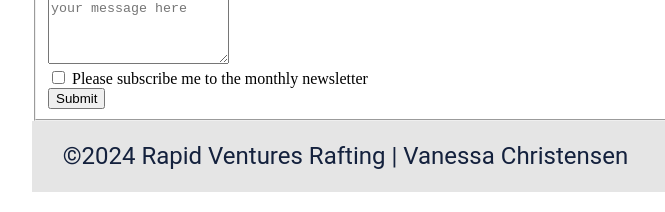
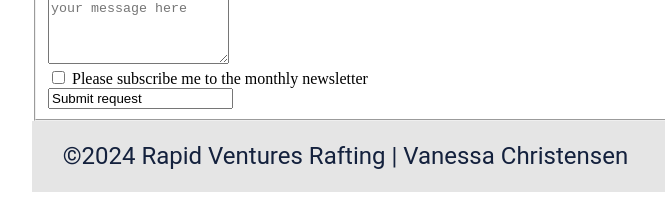
Before and after one commit to theslowfrog/wdd130, a plain HTML site: page wwr/contact.html in a window 1280 px wide. Shown: the part 990-1202 px from the top of the page, 208-873 px from the left. Drawn offline with Linux system fonts and the light colour scheme; a web font is replaced by a local one.

Commit message:
submit changes

```diff
--- a/wwr/contact.html
+++ b/wwr/contact.html
@@ -58,7 +58,7 @@
                         <form action="/action_page.php">
                             <input type="checkbox" id="subscribe" name="subscribe" value="subscribe">
                             <label for="yes_subscribe"> Please subscribe me to the monthly newsletter</label><br>
-                            <input type="submit" value="Submit">
+                            <input type="submit request" value="Submit request">
                           </form>
 
                 </div>
```
